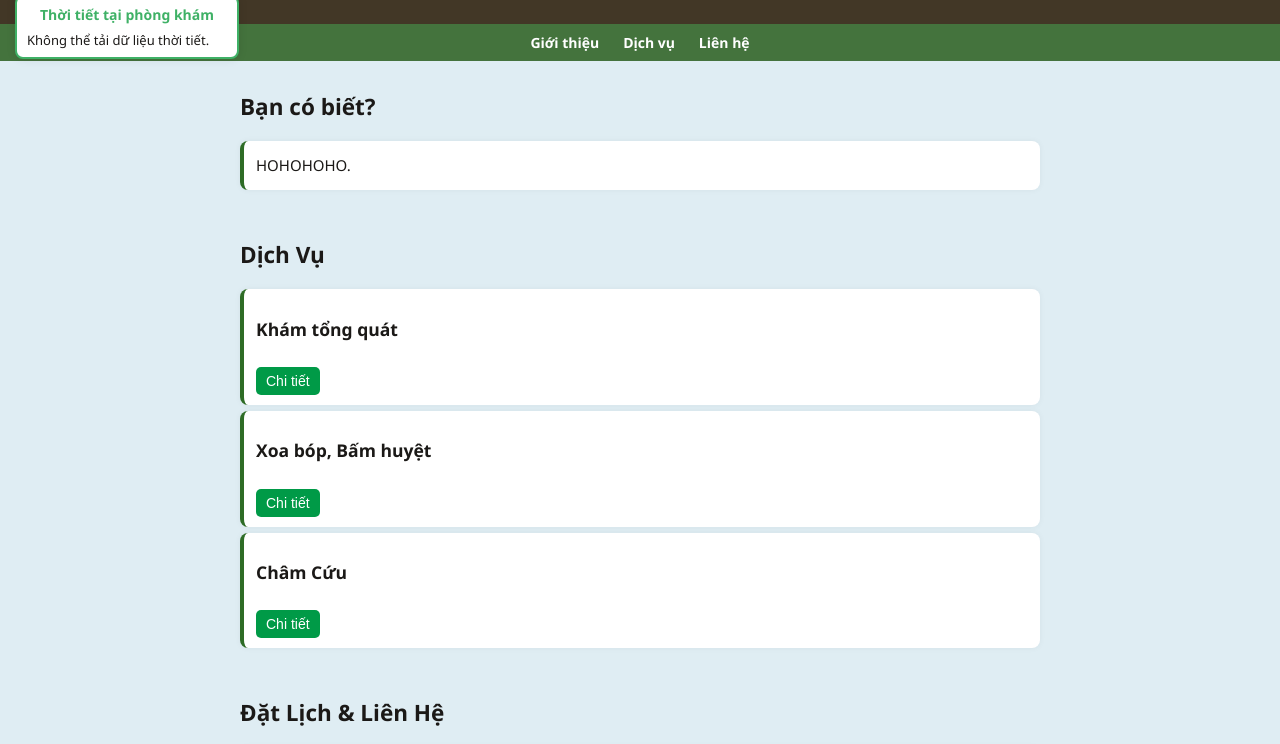
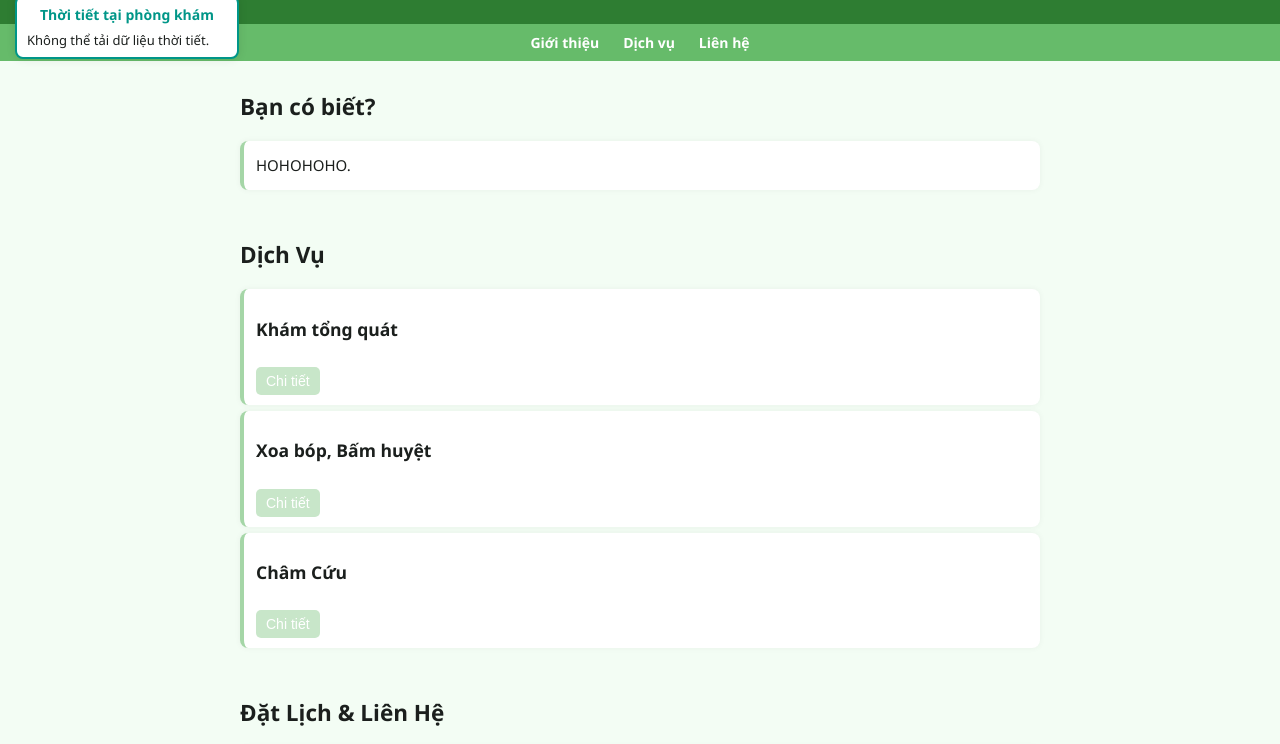
Before and after one commit to YattaD-artist/YPM, a plain HTML site: page index.html in a window 1280 px wide. Shown: the part 85-829 px from the top of the page. Drawn offline with Linux system fonts and the light colour scheme; no server answers.

Commit message:
Update index.css

```diff
--- a/index.css
+++ b/index.css
@@ -1,18 +1,18 @@
 :root {
-  --color-light:     #dfedf3;
-  --color-dark:      #1b1917;
-  --color-primary:   #423726;
-  --color-secondary: #44733d;
-  --color-info:      #3fb166;
-  --color-accent1:   #2e6c26;
-  --color-accent2:   #009a47;
-  --color-accent3:   #00ac44;
-  --color-success:   #48a400;
-  --color-warning:   #ffc040;
-  --color-danger:    #f2005c;
+  --color-light:     #f3fdf4;
+  --color-dark:      #1b1f1d;
+  --color-primary:   #2e7d32;
+  --color-secondary: #66bb6a;
+  --color-accent1:   #a5d6a7;
+  --color-accent2:   #c8e6c9;
+
+  --color-info:      #009688;
+  --color-success:   #388e3c;
+  --color-warning:   #fbc02d;
+  --color-danger:    #d32f2f;
 
   --text-color:      var(--color-dark);
-  --text-muted:      var(--color-secondary);
+  --text-muted:      #4e6e52;
   --card-bg:         #ffffff;
 }
 
```
